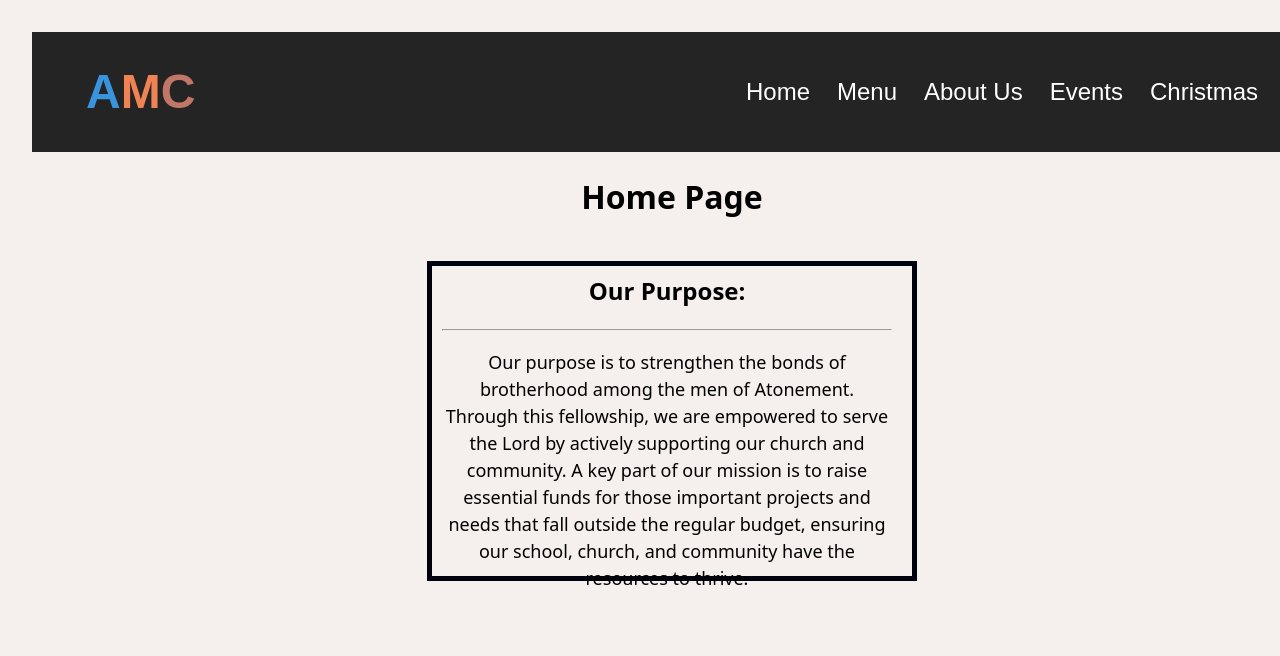
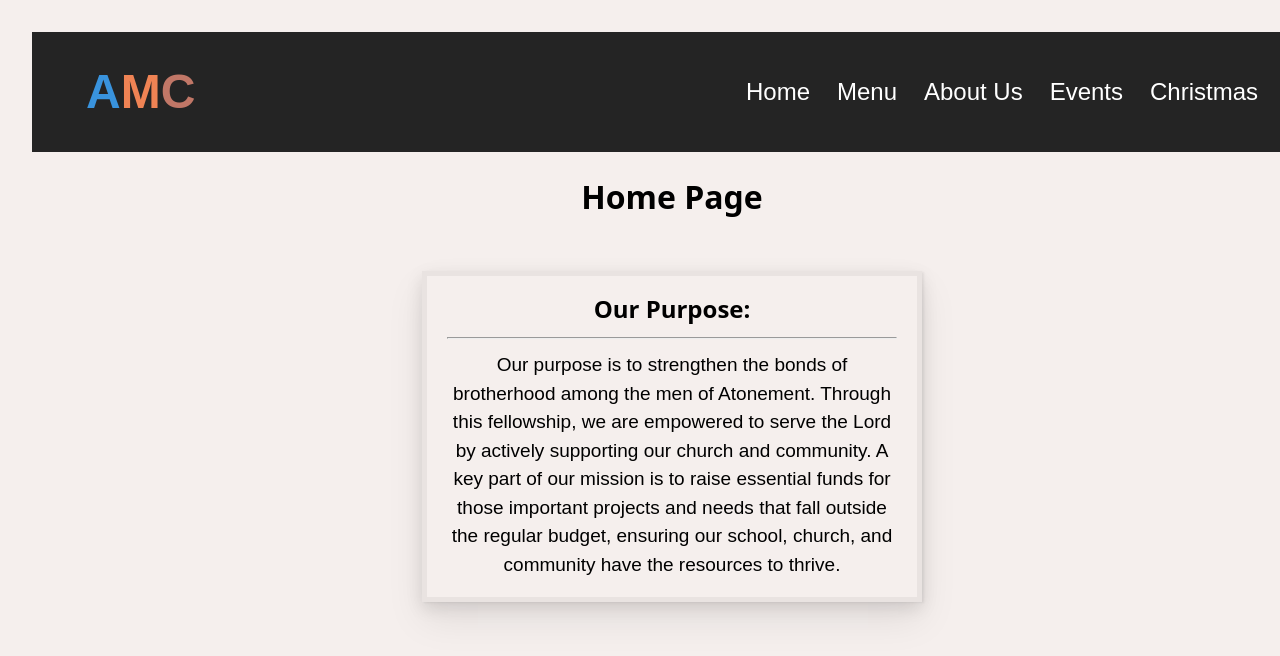
Before and after one commit to sigdotcom/AtonementMensClubWebsite, a React (Vite) app: page / in a window 1280 px wide. Shown: the top 656 px of the page. Built offline with nearby package versions, Linux system fonts and the light colour scheme; a web font is replaced by a local one.

Commit message:
Made about us Blurb look better on page

```diff
--- a/src/pages/Home/Home.jsx
+++ b/src/pages/Home/Home.jsx
@@ -4,21 +4,24 @@ function Home() {
             <h1>Home Page</h1>
 
             <div style={{
-                border: '5px solid #00010e',
-                height: '280px',
-                width: '450px',
-               padding: '10px 20px 20px 10px',
-               margin: '40px auto',
+                border: '5px solid rgba(0, 0, 0, 0.05)',
+                boxShadow: '2px 1px 2px rgba(0,0,0,0.06), 0 6px 16px rgba(0,0,0,0.10), 0 18px 36px rgba(0,0,0,0.08)',
+                height: 'auto',
+                width: 'min(90%, 450px)',
+               padding: '15px 20px 20px 20px',
+               margin: '50px auto',
+
 
             }}>
-                <h2 style={{textAlign: 'center', marginTop: '-3px'  }}>Our Purpose:</h2>
-                <hr></hr>
+                <h2 style={{textAlign: 'center', marginTop: '0', marginBottom: '10px'  }}>Our Purpose:</h2>
+                <hr style={{ borderTop: '-1px solid rgba(9, 0, 0, 0.15)', margin: '0 0 5px'}} />
                 <pre style={{
                     whiteSpace: 'pre-wrap',
                     wordWrap: 'break-word',
-                    fontFamily: 'inherit',
-                    fontSize: '18px',
-                    marginBottom: '-2px'
+                    fontFamily: 'arial, sans-serif',
+                    fontSize: '19px',
+                    marginBottom: '-2px',
+                    marginTop: '12px'
                 }}>
 Our purpose is to strengthen the bonds of brotherhood among the men of Atonement.
 Through this fellowship, we are empowered to serve the Lord by actively supporting
```
